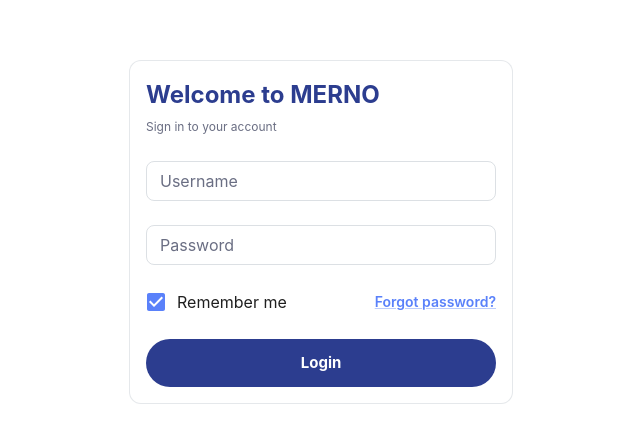
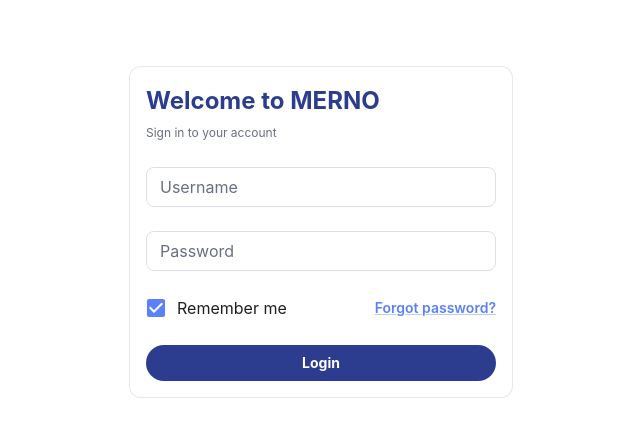
Before and after one commit to tripathirajan/merno_frontend, a React (Create React App) app: page /login in a window 1280 px wide. Shown: the part 168-610 px from the top of the page, without its empty margins (319-959 px from the left). Built offline with nearby package versions, Linux system fonts and the light colour scheme; no server answers.

Commit message:
1. background color change 2. bug fixes

```diff
--- a/src/components/Page.js
+++ b/src/components/Page.js
@@ -3,14 +3,12 @@ import { Helmet } from 'react-helmet-async';
 import { forwardRef } from 'react';
 import { Box, Container, IconButton, Stack, Typography } from '@mui/material';
 import ArrowBackIosNewTwoToneIcon from '@mui/icons-material/ArrowBackIosNewTwoTone';
+
 const Page = forwardRef((props, ref) => {
     const { children, title = '', actions, legend, subtitle, onBackClick, ...other } = props;
 
     return (
-        <Box ref={ref} {...other}>
-            <Helmet>
-                <title>{title}</title>
-            </Helmet>
+        <PageWithTitle title={title} ref={ref} {...other}>
             <Container>
                 <Stack direction="column" alignItems="flexStart" justifyContent="flexStart" mb={2}>
                     <Stack
@@ -36,7 +34,7 @@ const Page = forwardRef((props, ref) => {
                 </Stack>
                 {children}
             </Container>
-        </Box>
+        </PageWithTitle>
     )
 });
 
@@ -46,3 +44,20 @@ Page.propTypes = {
 };
 
 export default Page;
+
+export const PageWithTitle = forwardRef((props, ref) => {
+    const { children, title = '', ...other } = props;
+
+    return (
+        <Box ref={ref} {...other}>
+            <Helmet>
+                <title>{title}</title>
+            </Helmet>
+            {children}
+        </Box>
+    )
+});
+PageWithTitle.propTypes = {
+    children: PropTypes.node.isRequired,
+    title: PropTypes.string
+};
--- a/src/contexts/AuthContext.js
+++ b/src/contexts/AuthContext.js
@@ -2,23 +2,26 @@ import { createContext, useEffect, useState, useContext } from "react";
 import { useDispatch, useSelector } from "react-redux";
 import { selectUserInfo } from "../storage/slices/authSlice";
 import { logoutUser, refreshToken } from "../storage/actions/authAction";
+import { useLocation } from "react-router-dom";
 
 const AuthContext = createContext({
     isloading: true,
     userInfo: null
 })
 
+const publicUrlList = ['/login'];
 export const AuthProvider = ({ children }) => {
     const userDetails = useSelector(selectUserInfo);
     const [isloading, setIsloading] = useState(true);
     const dispatch = useDispatch();
+    const { pathname } = useLocation();
 
     useEffect(() => {
         let isMounted = true;
         const verifyRefreshToken = async () => {
             try {
                 const { status } = await dispatch(refreshToken());
-                if (status === 401) {
+                if (status === 401 && !publicUrlList.includes(pathname)) {
                     await dispatch(logoutUser());
                 }
             }
--- a/src/pages/Auth/Login.js
+++ b/src/pages/Auth/Login.js
@@ -13,6 +13,7 @@ import * as Yup from 'yup';
 import { useDispatch } from 'react-redux';
 import { login } from '../../storage/actions/authAction';
 import AppAlert from '../../components/Alert';
+import { PageWithTitle } from '../../components/Page';
 
 const LoginSchema = Yup.object().shape({
     username: Yup.string().required('Email is required'),
@@ -51,6 +52,9 @@ const Login = () => {
     const { errors, touched, values, isSubmitting, handleSubmit, getFieldProps } = formik;
 
     return (
+        <PageWithTitle
+            title="Login | Merno"
+        >
             <Stack
                 direction="column"
                 spacing={3}
@@ -115,7 +119,7 @@ const Login = () => {
                         </Stack>
                         <Button
                             fullWidth
-                        size="large"
+                            size="normal"
                             type="submit"
                             variant="contained"
                             color="secondary"
@@ -126,7 +130,7 @@ const Login = () => {
                     </Box>
                 </FormikProvider>
             </Stack>
-
+        </PageWithTitle>
     )
 }
 
--- a/src/theme/color.js
+++ b/src/theme/color.js
@@ -11,7 +11,7 @@ export const WHITE = '#FFFFFF';
 export const BLUE_MAIN = '#5A81FA';
 export const BLUE_DARK = '#2C3D8F';
 export const BLUE_LIGHT = '#CDDEFF';
-export const BLUE_LIGHTER = '#f3f6f9'; //'#F2F5FF';
+export const BLUE_LIGHTER = '#f2f2f2';//'#f3f6f9'; //'#F2F5FF';
 
 //black
 export const BLACK = '#1F1F1F';
```
Lines whose indentation alone changed are shown as unchanged.
